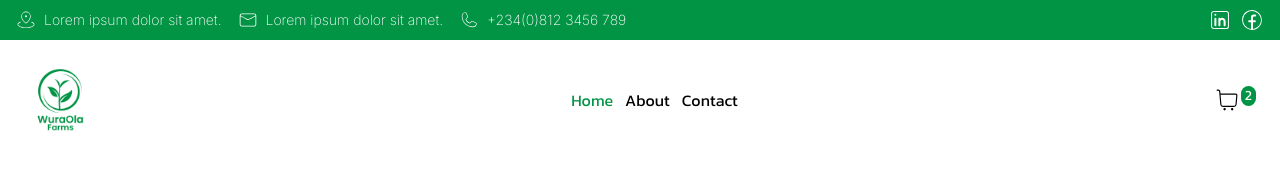
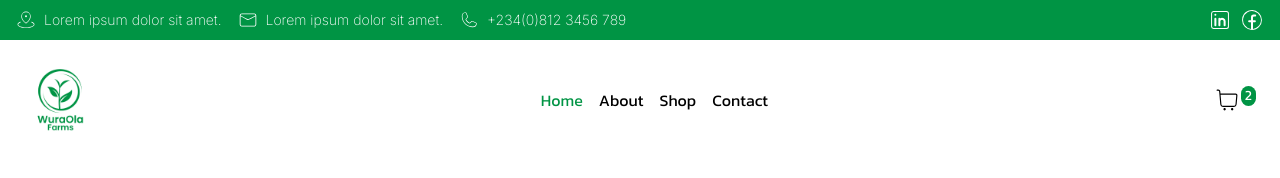
Before and after one commit to OlaiwonAbdullahi/WuraOla-Farms, a React (Vite) app: page / in a window 1280 px wide. Shown: the top 178 px of the page. Built offline with nearby package versions, Linux system fonts and the light colour scheme.

Commit message:
update Navbar.jsx

```diff
--- a/src/components/Navbar.jsx
+++ b/src/components/Navbar.jsx
@@ -7,9 +7,10 @@ const Navbar = () => {
         <img src={logo} alt="" className=" w-24 h-24" />
       </div>
       <div className="">
-        <ul className=" flex gap-3">
+        <ul className=" flex gap-4">
           <li className=" text-secondary">Home</li>
           <li>About</li>
+          <li>Shop</li>
           <li>Contact</li>
         </ul>
       </div>
```
